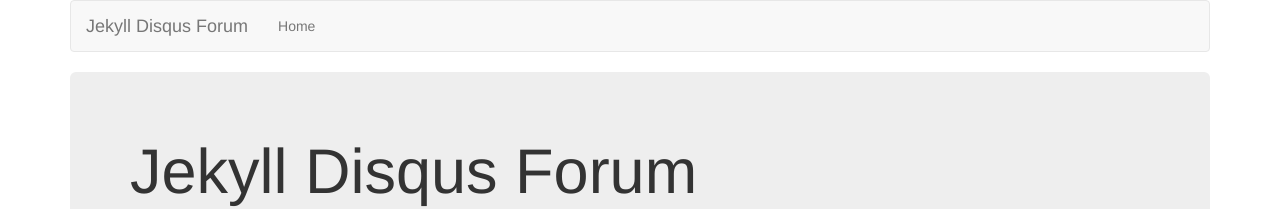
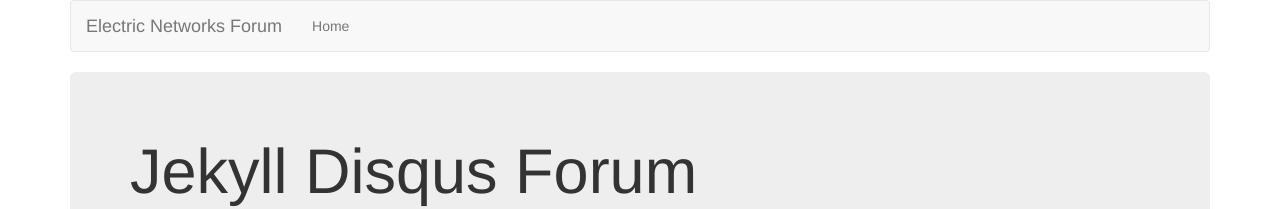
Before and after one commit to electricnetworks/electricnetworks.github.io, a Jekyll site: the page built from index.md, in a window 1280 px wide. Shown: the top 209 px of the page. Built offline with Jekyll 4.4.1, drawn with Linux system fonts in a browser that asks for light colours; nearby versions of some CDN libraries; part of the change alters nothing that is shown.

Commit message:
Updated forum

```diff
--- a/_config.yml
+++ b/_config.yml
@@ -1,11 +1,11 @@
 # Name of your blog (this will show up at the top of your page and in the RSS feed)
-name: Jekyll Disqus Forum
+name: Electric Networks Forum
 
 # Short description (goes below the title; it will also be used in the RSS feed)
-description: Forum created in Disqus
+description: The Forum for everything Electric Networks.
 
 # Your name, as you want it to appear underneath each post and in the footer
-author: Daniel Klco
+author: Electric Networks
 
 # Uncomment if you are planning to run the blog in a subdirectory
 # Note - if you enable this, and attempt to view your site locally you have to use the baseurl in your local path.
@@ -19,7 +19,6 @@ url: http://klcodanr.github.io/Jekyll-Disqus-Forum
 exclude: [.gitignore]
 
 # The disqus shortname for your forum
-disqus_shortname: jekylldisqusforum
-
+disqus_shortname: electricnetworks
 # The public key for your disqus application
-disqus_publickey: cVy9WcjLl6TI8EbBAL6PDy8FqMr4gm3HXXfERv7anOYHj3AZAyO2jD66Pqqe71B0
+disqus_publickey: hGoUPPNTbDEc8POYJ1RBsoK32Q8rGHYlGbMbzm47ysWMci59b3VI4y2UUPHmuXpu
```
